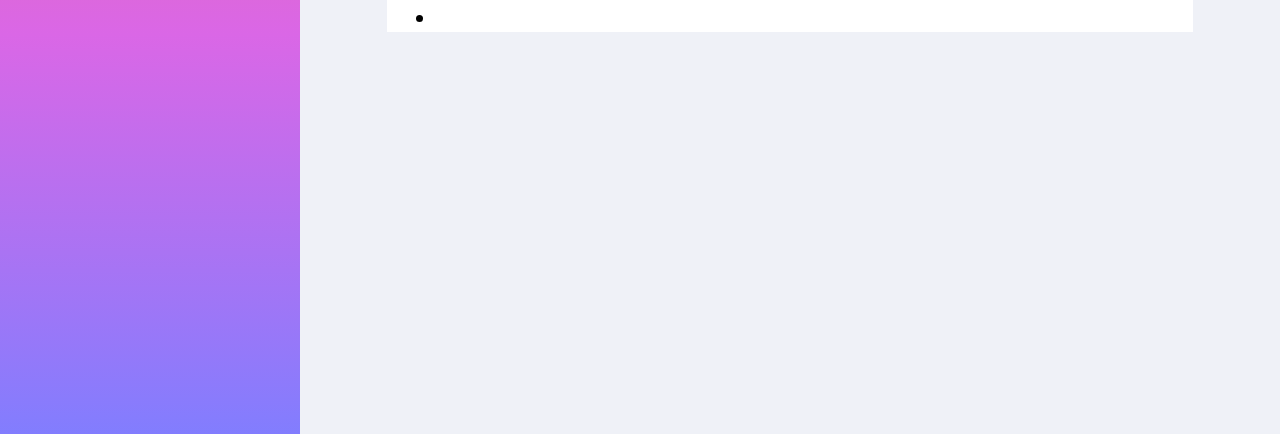
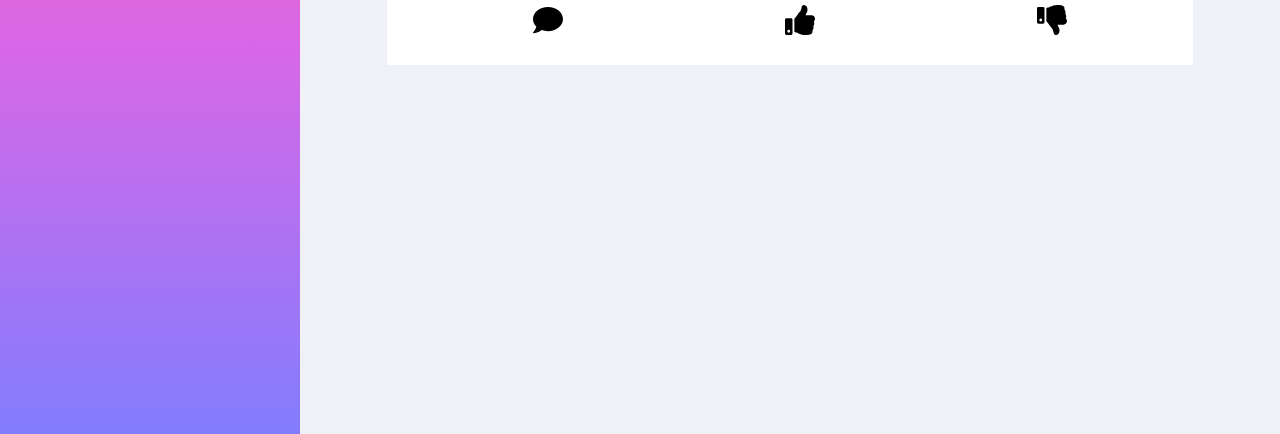
Before and after one commit to banobepascal/teamwork, a plain HTML site: page ui/articles.html in a window 1280 px wide. Shown: the part 366-800 px from the top of the page. Drawn offline with Linux system fonts and the light colour scheme.

Commit message:
adding svgs to article modal

```diff
--- a/ui/articles.html
+++ b/ui/articles.html
@@ -16,8 +16,17 @@
             <li><a href="#">Articles</a></li>
             <li><a href="home.html">Profile</a></li>
             <li><a href="#">Settings</a></li>
-            <li><a href="#"><svg xmlns="http://www.w3.org/2000/svg" viewBox="0 0 512 512" id="search-icon">
-                <path d="M505 442.7L405.3 343c-4.5-4.5-10.6-7-17-7H372c27.6-35.3 44-79.7 44-128C416 93.1 322.9 0 208 0S0 93.1 0 208s93.1 208 208 208c48.3 0 92.7-16.4 128-44v16.3c0 6.4 2.5 12.5 7 17l99.7 99.7c9.4 9.4 24.6 9.4 33.9 0l28.3-28.3c9.4-9.4 9.4-24.6.1-34zM208 336c-70.7 0-128-57.2-128-128 0-70.7 57.2-128 128-128 70.7 0 128 57.2 128 128 0 70.7-57.2 128-128 128z"/></svg>
+            <li>
+              <a href="#"
+                ><svg
+                  xmlns="http://www.w3.org/2000/svg"
+                  viewBox="0 0 512 512"
+                  id="search-icon"
+                >
+                  <path
+                    d="M505 442.7L405.3 343c-4.5-4.5-10.6-7-17-7H372c27.6-35.3 44-79.7 44-128C416 93.1 322.9 0 208 0S0 93.1 0 208s93.1 208 208 208c48.3 0 92.7-16.4 128-44v16.3c0 6.4 2.5 12.5 7 17l99.7 99.7c9.4 9.4 24.6 9.4 33.9 0l28.3-28.3c9.4-9.4 9.4-24.6.1-34zM208 336c-70.7 0-128-57.2-128-128 0-70.7 57.2-128 128-128 70.7 0 128 57.2 128 128 0 70.7-57.2 128-128 128z"
+                  />
+                </svg>
               </a>
             </li>
             <li><a href="#">Log out</a></li>
@@ -29,7 +38,11 @@
         <div class="navbar">
           <header id="navbar">
             <div id="search-topic">Articles</div>
-                <input id="inputBox" type="text" placeholder="search topic or category">
+            <input
+              id="inputBox"
+              type="text"
+              placeholder="search topic or category"
+            />
           </header>
         </div>
         <section class="hero">
@@ -39,14 +52,42 @@
               <p id="time-article">post time</p>
             </div>
             <h4>Topic</h4>
-           <p>Lorem ipsum dolor sit amet consectetur
-             adipisicing elit. Repellendus temporibus
-             maiores labore eos, non autem culpa voluptas
-              dignissimos quae placeat quidem blanditiis
-              harum iste ipsam earum deserunt error magnam
-              perspiciatis!</p>
+            <p>
+              Lorem ipsum dolor sit amet consectetur adipisicing elit.
+              Repellendus temporibus maiores labore eos, non autem culpa
+              voluptas dignissimos quae placeat quidem blanditiis harum iste
+              ipsam earum deserunt error magnam perspiciatis!
+            </p>
             <ul>
-                <li></li>
+              <li>
+                <svg
+                  xmlns="http://www.w3.org/2000/svg"
+                  viewBox="0 0 512 512"
+                  id="comment"
+                >
+                  <path
+                    d="M256 32C114.6 32 0 125.1 0 240c0 49.6 21.4 95 57 130.7C44.5 421.1 2.7 466 2.2 466.5c-2.2 2.3-2.8 5.7-1.5 8.7S4.8 480 8 480c66.3 0 116-31.8 140.6-51.4 32.7 12.3 69 19.4 107.4 19.4 141.4 0 256-93.1 256-208S397.4 32 256 32z"
+                  />
+                </svg>
+              </li>
+              <li>
+                <svg xmlns="http://www.w3.org/2000/svg" viewBox="0 0 512 512" id="thumb-up">
+                  <path
+                    d="M104 224H24c-13.255 0-24 10.745-24 24v240c0 13.255 10.745 24 24 24h80c13.255 0 24-10.745 24-24V248c0-13.255-10.745-24-24-24zM64 472c-13.255 0-24-10.745-24-24s10.745-24 24-24 24 10.745 24 24-10.745 24-24 24zM384 81.452c0 42.416-25.97 66.208-33.277 94.548h101.723c33.397 0 59.397 27.746 59.553 58.098.084 17.938-7.546 37.249-19.439 49.197l-.11.11c9.836 23.337 8.237 56.037-9.308 79.469 8.681 25.895-.069 57.704-16.382 74.757 4.298 17.598 2.244 32.575-6.148 44.632C440.202 511.587 389.616 512 346.839 512l-2.845-.001c-48.287-.017-87.806-17.598-119.56-31.725-15.957-7.099-36.821-15.887-52.651-16.178-6.54-.12-11.783-5.457-11.783-11.998v-213.77c0-3.2 1.282-6.271 3.558-8.521 39.614-39.144 56.648-80.587 89.117-113.111 14.804-14.832 20.188-37.236 25.393-58.902C282.515 39.293 291.817 0 312 0c24 0 72 8 72 81.452z"
+                  />
+                </svg>
+              </li>
+              <li>
+                <svg
+                  xmlns="http://www.w3.org/2000/svg"
+                  viewBox="0 0 512 512"
+                  id="thumb-down"
+                >
+                  <path
+                    d="M0 56v240c0 13.255 10.745 24 24 24h80c13.255 0 24-10.745 24-24V56c0-13.255-10.745-24-24-24H24C10.745 32 0 42.745 0 56zm40 200c0-13.255 10.745-24 24-24s24 10.745 24 24-10.745 24-24 24-24-10.745-24-24zm272 256c-20.183 0-29.485-39.293-33.931-57.795-5.206-21.666-10.589-44.07-25.393-58.902-32.469-32.524-49.503-73.967-89.117-113.111a11.98 11.98 0 0 1-3.558-8.521V59.901c0-6.541 5.243-11.878 11.783-11.998 15.831-.29 36.694-9.079 52.651-16.178C256.189 17.598 295.709.017 343.995 0h2.844c42.777 0 93.363.413 113.774 29.737 8.392 12.057 10.446 27.034 6.148 44.632 16.312 17.053 25.063 48.863 16.382 74.757 17.544 23.432 19.143 56.132 9.308 79.469l.11.11c11.893 11.949 19.523 31.259 19.439 49.197-.156 30.352-26.157 58.098-59.553 58.098H350.723C358.03 364.34 384 388.132 384 430.548 384 504 336 512 312 512z"
+                  />
+                </svg>
+              </li>
             </ul>
           </div>
         </section>
--- a/ui/style.css
+++ b/ui/style.css
@@ -264,6 +264,27 @@ footer ul {
     padding-top: 2em;
   }
 
+  .hero-content-article ul li {
+    list-style: none;
+    display: inline-block;
+    padding-bottom: 1em;
+  }
+
+  #comment {
+    width: 30px;
+    padding-right: 9em;
+    padding-left: 4em;
+  }
+
+  #thumb-up {
+    width: 30px;
+    padding-right: 9em;
+  }
+
+  #thumb-down {
+    width: 30px;
+  }
+
   footer {
     max-width: 960px;
   }
```
Also changed, not shown: ui/svgs/icons.svg (added). Lines whose indentation alone changed are shown as unchanged.
